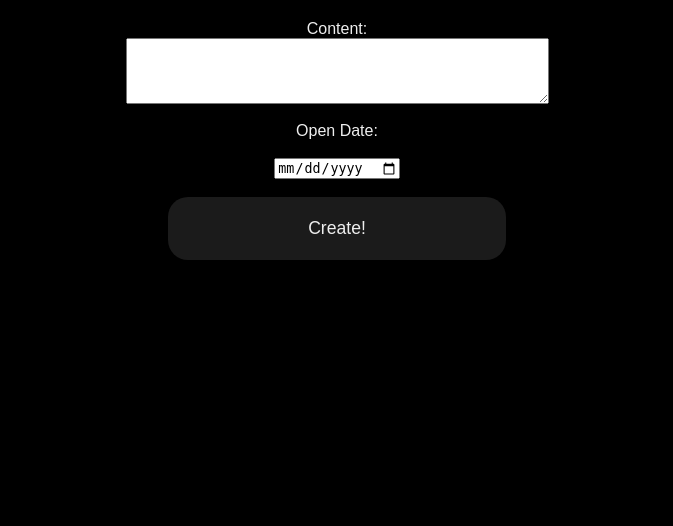
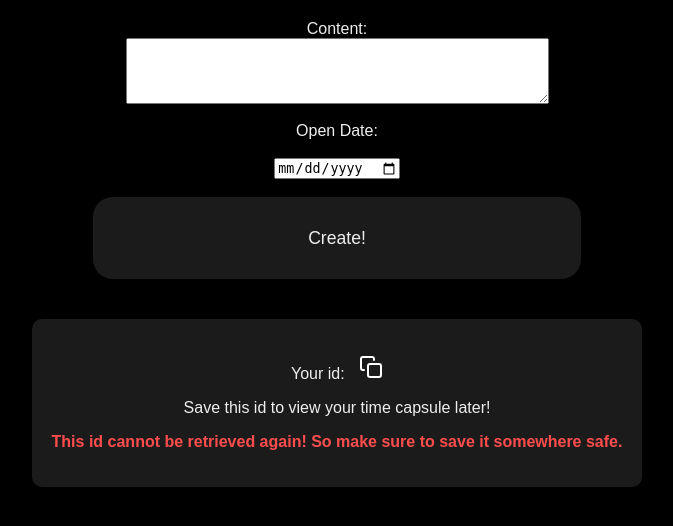
Before and after one commit to nishindudu/TimeCapsule, a Flask app: page /create in a window 1280 px wide. Shown: the part 88-614 px from the top of the page, without its empty margins (303-976 px from the left). Run offline with Flask 3, Linux system fonts and the light colour scheme.

Commit message:
Add copy id button

```diff
--- a/frontend/static/script.js
+++ b/frontend/static/script.js
@@ -56,3 +56,15 @@
         showToast(`${errorData.message}\nOpen Date: ${errorData.open_date}`);
     }
 }
+
+
+async function copyId() {
+    const id = document.getElementById('time_capsule_id').innerText;
+
+    try {
+        await navigator.clipboard.writeText(id);
+        showToast('ID copied to clipboard!');
+    } catch (err) {
+        showToast('Failed to copy ID. Please copy manually');
+    }
+}
--- a/frontend/static/style.css
+++ b/frontend/static/style.css
@@ -103,3 +103,10 @@
 #time_capsule_content {
     text-align: left;
 }
+
+#copy-container {
+    display: inline-block;
+    margin-left: 10px;
+    cursor: pointer;
+    filter: invert();
+}
--- a/frontend/templates/create.html
+++ b/frontend/templates/create.html
@@ -22,8 +22,8 @@
                         Create!
                     </button>
                 </form>
-                <div id="response" class="hide">
-                    <p>Your id: <span id="time_capsule_id"></span></p>
+                <div id="response" class="">
+                    <p>Your id: <span id="time_capsule_id"></span><span id="copy-container"><img src="{{ url_for('static', filename='img/copy.svg') }}" alt="Copy" onclick="copyId()"></span></p>
                     <p>Save this id to view your time capsule later!</p>
                     <p class="warn">This id cannot be retrieved again! So make sure to save it somewhere safe.</p>
                 </div>
```
Also changed, not shown: frontend/static/img/copy.svg (added).
